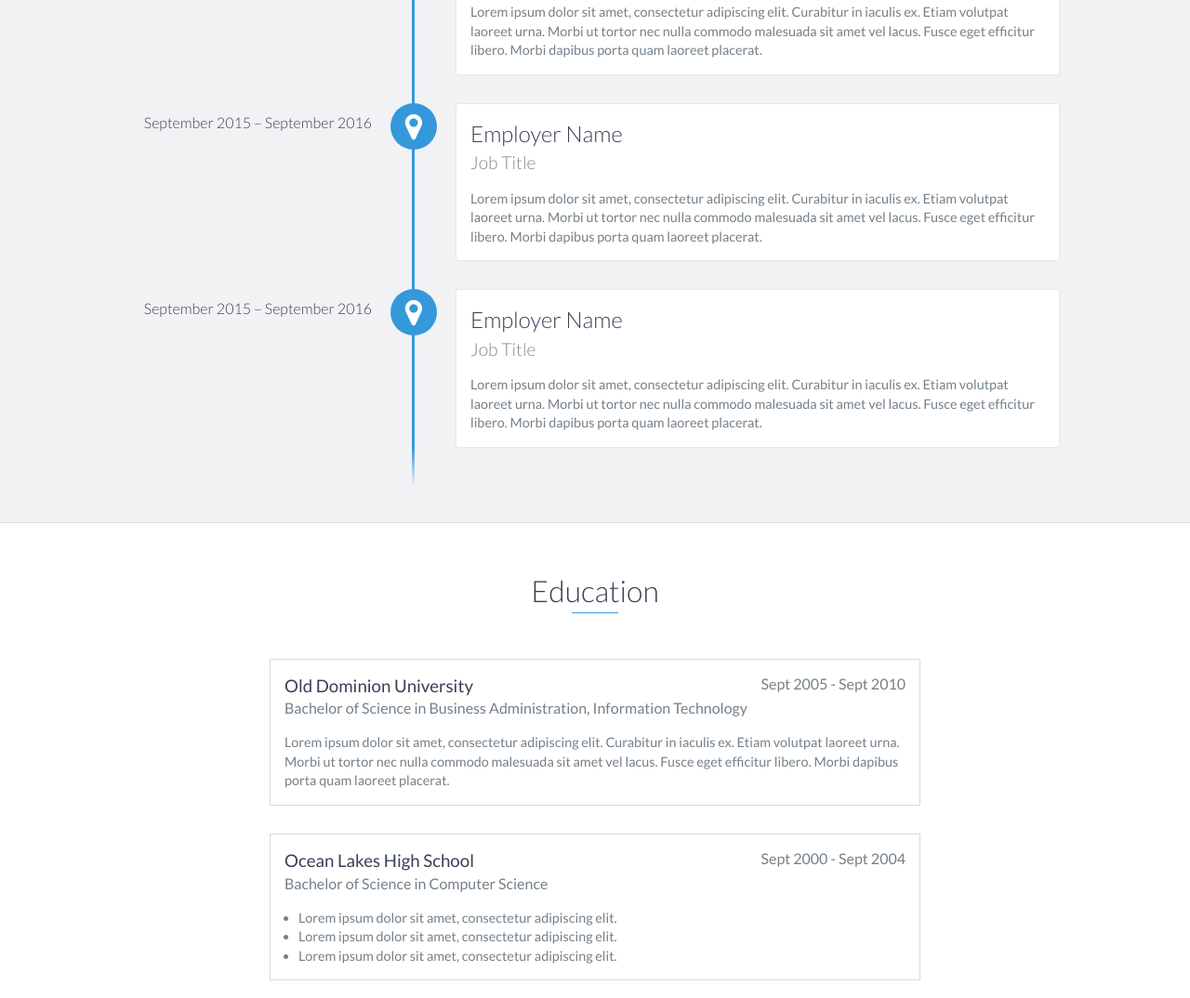
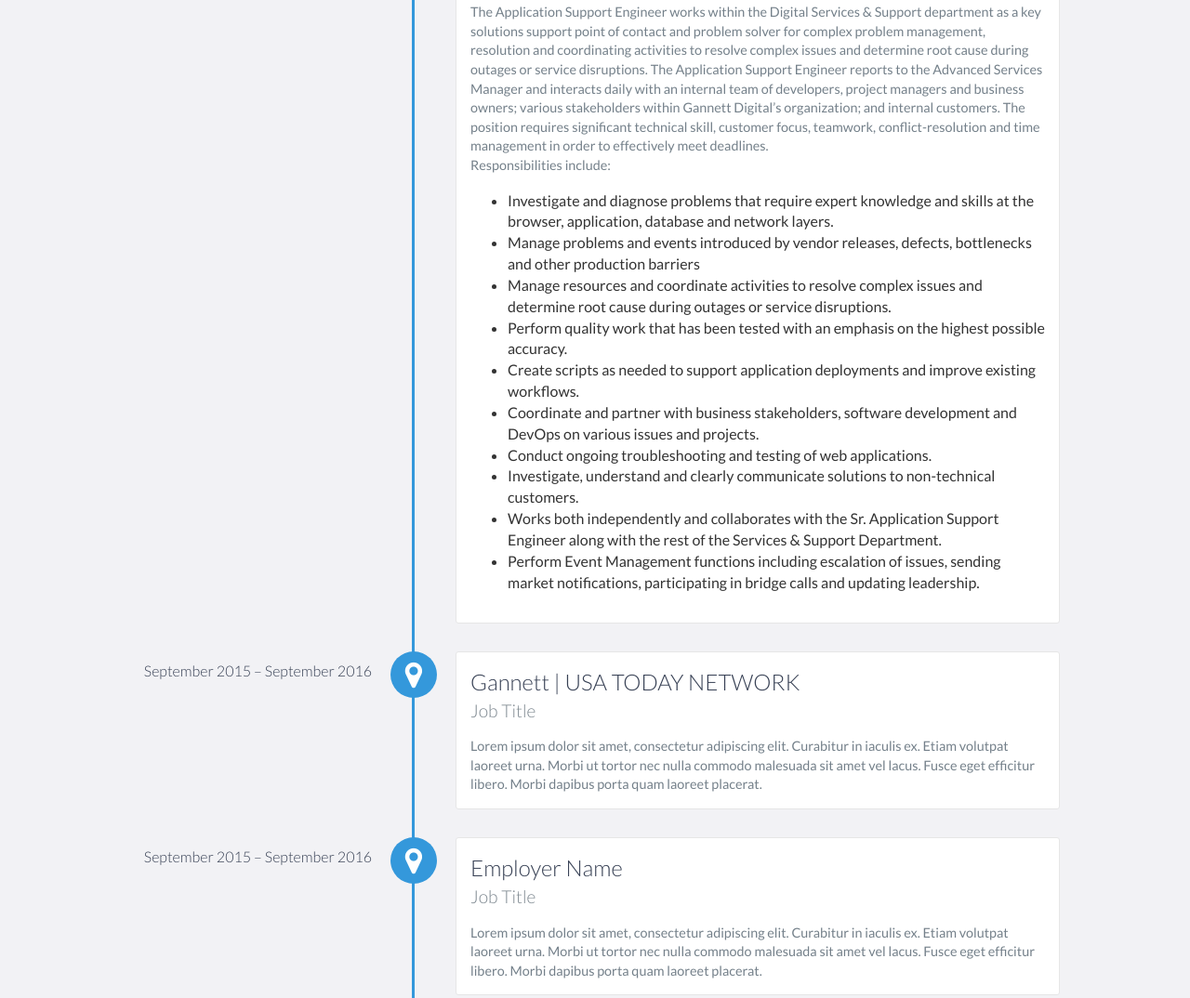
Before and after one commit to smullarkey/smullarkey.github.io, a website: page index.html in a window 1280 px wide. Shown: the part 1356-2430 px from the top of the page at 93% size. Drawn offline with nearby package versions, Linux system fonts and the light colour scheme.

Commit message:
Updated some resume content

```diff
--- a/index.html
+++ b/index.html
@@ -97,6 +97,63 @@
       <h2 class="heading">Experience</h2>
       <div id="experience-timeline">
         <div data-date="September 2015 – September 2016">
+          <h3>Gannett | USA TODAY NETWORK</h3>
+          <h4>Engineer</h4>
+          <p>
+            The Application Support Engineer works within the Digital Services & Support department as a key solutions support point of contact and problem solver for complex problem management, resolution and coordinating activities to resolve complex issues and determine root cause during outages or service disruptions.  The Application Support Engineer reports to the Advanced Services Manager and interacts daily with an internal team of developers, project managers and business owners; various stakeholders within Gannett Digital’s organization; and internal customers. The position requires significant technical skill, customer focus, teamwork, conflict-resolution and time management in order to effectively meet deadlines.
+          </p>
+          <p>
+            Responsibilities include:
+          </p>
+          <p>
+            <ul>
+              <li>
+                Investigate and diagnose problems that require expert knowledge and skills at the browser, application, database and network layers.
+              </li>
+              <li>
+                Manage problems and events introduced by vendor releases, defects, bottlenecks and other production barriers
+              </li>
+              <li>
+                Manage resources and coordinate activities to resolve complex issues and determine root cause during outages or service disruptions.
+              </li>
+              <li>
+                Perform quality work that has been tested with an emphasis on the highest possible accuracy.
+              </li>
+              <li>
+                Create scripts as needed to support application deployments and improve existing workflows.
+              </li>
+              <li>
+                Coordinate and partner with business stakeholders, software development and DevOps on various issues and projects.
+              </li>
+              <li>
+                Conduct ongoing troubleshooting and testing of web applications.
+              </li>
+              <li>
+                Investigate, understand and clearly communicate solutions to non-technical customers.
+              </li>
+              <li>
+                Works both independently and collaborates with the Sr. Application Support Engineer along with the rest of the Services & Support Department.
+              </li>
+              <li>
+                Perform Event Management functions including escalation of issues, sending market notifications, participating in bridge calls and updating leadership.
+              </li>
+            </ul>
+            </p>
+          </p>
+        </div>
+
+        <div data-date="September 2015 – September 2016">
+          <h3>Gannett | USA TODAY NETWORK</h3>
+          <h4>Job Title</h4>
+          <p>
+            Lorem ipsum dolor sit amet, consectetur adipiscing elit. Curabitur
+            in iaculis ex. Etiam volutpat laoreet urna. Morbi ut tortor nec
+            nulla commodo malesuada sit amet vel lacus. Fusce eget efficitur
+            libero. Morbi dapibus porta quam laoreet placerat.
+          </p>
+        </div>
+
+        <div data-date="September 2015 – September 2016">
           <h3>Employer Name</h3>
           <h4>Job Title</h4>
           <p>
@@ -152,7 +209,7 @@
       <div class="education-block">
         <h3>Ocean Lakes High School</h3>
         <span class="education-date">Sept 2000 - Sept 2004</span>
-        <h4>Bachelor of Science in Computer Science</h4>
+        <h4>Magnet Program</h4>
         <ul>
           <li>
             Lorem ipsum dolor sit amet, consectetur adipiscing elit.
@@ -253,7 +310,7 @@
     <div id="contact">
       <h2>Get in Touch</h2>
       <div id="contact-form">
-        <form method="POST" action="https://formspree.io/email@email.com">
+        <form method="POST" action="https://formspree.io/stevenmullarkey@gmail.com">
           <input
             type="hidden"
             name="_subject"
@@ -282,7 +339,7 @@
         <div class="row">
           <div class="col-sm-5 copyright">
             <p>
-              Copyright &copy; 2017 YOUR NAME
+              Copyright &copy; 2019 Steven Mullarkey
             </p>
           </div>
           <div class="col-sm-2 top">
@@ -293,7 +350,7 @@
           <div class="col-sm-5 social">
             <ul>
               <li>
-                <a href="https://github.com/" target="_blank"
+                <a href="https://github.com/smullarkey" target="_blank"
                   ><i class="fa fa-github" aria-hidden="true"></i
                 ></a>
               </li>
@@ -303,7 +360,7 @@
                 ></a>
               </li>
               <li>
-                <a href="https://linkedin.com/" target="_blank"
+                <a href="https://www.linkedin.com/in/steven-mullarkey-b0a9212b/" target="_blank"
                   ><i class="fa fa-linkedin" aria-hidden="true"></i
                 ></a>
               </li>
@@ -317,11 +374,6 @@
                   ><i class="fa fa-twitter" aria-hidden="true"></i
                 ></a>
               </li>
-              <li>
-                <a href="https://plus.google.com/" target="_blank"
-                  ><i class="fa fa-google-plus" aria-hidden="true"></i
-                ></a>
-              </li>
             </ul>
           </div>
         </div>
```
